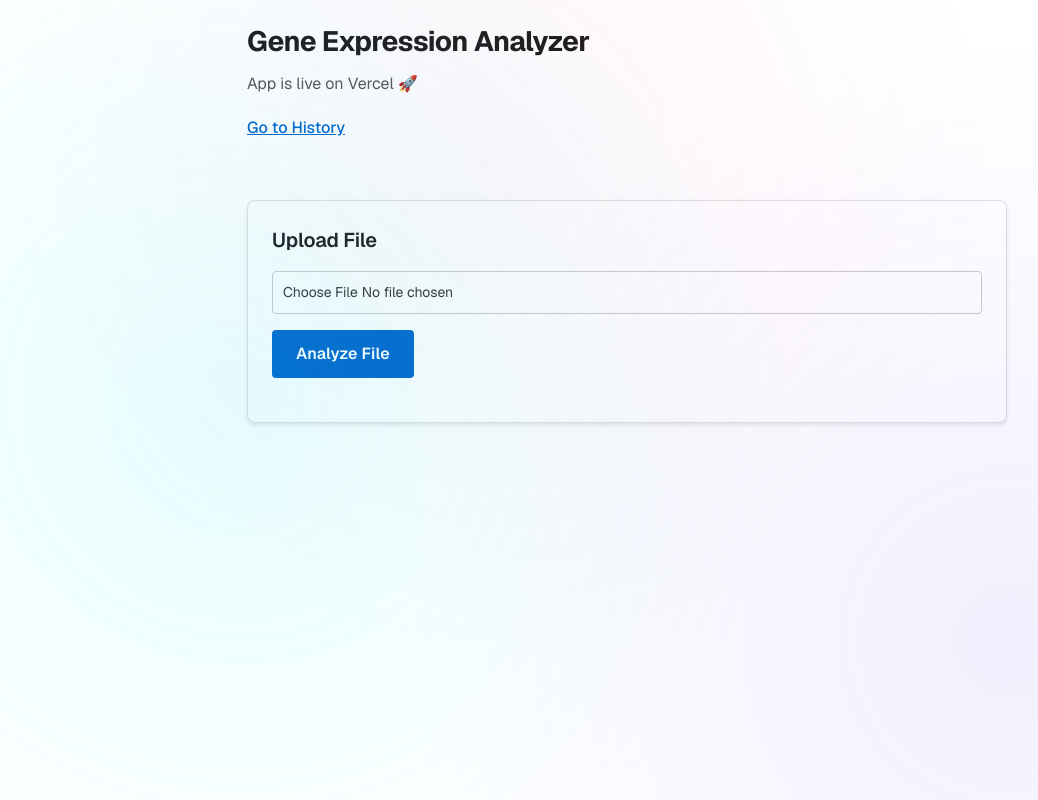
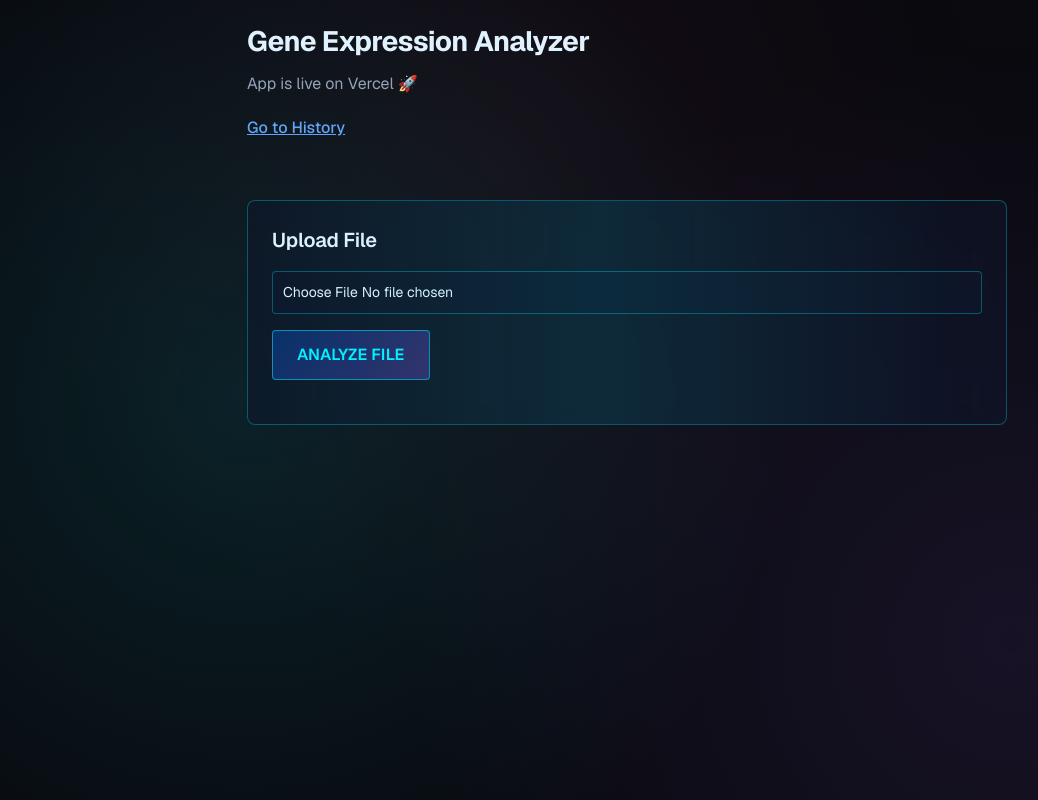
Before and after one commit to biodev-anjali/gene-expression-data-analysis, a Next.js app in the folder gene-expression-app/: page / in a window 1280 px wide. Shown: the whole page, without its empty margins (13-1051 px from the left). Built offline with nearby package versions, Linux system fonts and the light colour scheme.

Commit message:
Restore sci-fi background with dynamic effects, remove text glow effects for better readability

```diff
--- a/gene-expression-app/src/app/globals.css
+++ b/gene-expression-app/src/app/globals.css
@@ -84,12 +84,6 @@ body::before {
   }
 }
 
-.glow-text {
-  text-shadow:
-    0 0 10px rgba(0, 240, 255, 0.8),
-    0 0 20px rgba(0, 240, 255, 0.6),
-    0 0 30px rgba(0, 240, 255, 0.4);
-}
 
 .scifi-card {
   background: rgba(15, 23, 42, 0.6);
--- a/gene-expression-app/src/app/history/page.tsx
+++ b/gene-expression-app/src/app/history/page.tsx
@@ -32,7 +32,7 @@ export default function History() {
         <div className="max-w-7xl mx-auto px-6 py-4 flex justify-between items-center">
           <Link
             href="/"
-            className="text-2xl font-bold glow-text hover:text-cyan-400 transition-colors"
+            className="text-2xl font-bold text-cyan-400 hover:text-cyan-300 transition-colors"
           >
             GENEX
           </Link>
@@ -48,7 +48,7 @@ export default function History() {
       <main className="max-w-7xl mx-auto px-6 py-12 space-y-8">
         {/* Header */}
         <div className="text-center space-y-4">
-          <h1 className="text-5xl font-bold glow-text">
+          <h1 className="text-5xl font-bold text-cyan-400">
             ANALYSIS HISTORY
           </h1>
           <p className="text-cyan-300/80 font-mono text-lg">
--- a/gene-expression-app/src/app/layout.tsx
+++ b/gene-expression-app/src/app/layout.tsx
@@ -23,15 +23,9 @@ export default function RootLayout({
   children: React.ReactNode;
 }>) {
   return (
-    <html lang="en">
+    <html lang="en" className="dark">
       <body
         className={`${geistSans.variable} ${geistMono.variable} antialiased`}
-        style={{
-          backgroundColor: "#ffffff",
-          color: "#333333",
-          WebkitFontSmoothing: "antialiased",
-          MozOsxFontSmoothing: "grayscale"
-        }}
       >
         {children}
       </body>
--- a/gene-expression-app/src/app/page.tsx
+++ b/gene-expression-app/src/app/page.tsx
@@ -38,9 +38,9 @@ export default function Home() {
       padding: 20,
       maxWidth: 800,
       margin: "0 auto",
-      backgroundColor: "#ffffff",
       minHeight: "100vh",
-      color: "#333333",
+      position: "relative",
+      zIndex: 10,
       WebkitFontSmoothing: "antialiased",
       MozOsxFontSmoothing: "grayscale",
       textRendering: "optimizeLegibility"
@@ -50,13 +50,13 @@ export default function Home() {
           fontSize: 28,
           marginBottom: 10,
           fontWeight: 700,
-          color: "#1a1a1a",
+          color: "#e0f2fe",
           letterSpacing: "-0.02em"
         }}>
           Gene Expression Analyzer
         </h1>
         <p style={{
-          color: "#555555",
+          color: "#94a3b8",
           marginBottom: 20,
           fontSize: 16,
           lineHeight: 1.5
@@ -66,7 +66,7 @@ export default function Home() {
         <Link
           href="/history"
           style={{
-            color: "#0066cc",
+            color: "#60a5fa",
             textDecoration: "underline",
             marginBottom: 30,
             display: "inline-block",
@@ -78,18 +78,16 @@ export default function Home() {
         </Link>
       </div>
 
-      <div style={{
-        border: "1px solid #e0e0e0",
+      <div className="scifi-card" style={{
         borderRadius: 8,
         padding: 24,
-        backgroundColor: "#ffffff",
-        boxShadow: "0 2px 4px rgba(0,0,0,0.1)"
+        marginBottom: 20
       }}>
         <h2 style={{
           fontSize: 20,
           marginBottom: 16,
           fontWeight: 600,
-          color: "#1a1a1a",
+          color: "#e0f2fe",
           letterSpacing: "-0.01em"
         }}>
           Upload File
@@ -101,14 +99,13 @@ export default function Home() {
               type="file"
               name="file"
               required
+              className="scifi-input"
               style={{
                 padding: 10,
                 width: "100%",
-                border: "1px solid #cccccc",
                 borderRadius: 4,
                 fontSize: 14,
-                color: "#333333",
-                backgroundColor: "#ffffff"
+                color: "#e0f2fe"
               }}
             />
           </div>
@@ -116,16 +113,15 @@ export default function Home() {
           <button
             type="submit"
             disabled={loading}
+            className="scifi-button"
             style={{
               padding: "12px 24px",
-              backgroundColor: loading ? "#cccccc" : "#0066cc",
-              color: "#ffffff",
-              border: "none",
               borderRadius: 4,
               cursor: loading ? "not-allowed" : "pointer",
               fontSize: 16,
               fontWeight: 600,
-              letterSpacing: "0.01em"
+              letterSpacing: "0.01em",
+              opacity: loading ? 0.6 : 1
             }}
           >
             {loading ? "Processing..." : "Analyze File"}
@@ -137,12 +133,12 @@ export default function Home() {
             padding: 14,
             marginBottom: 16,
             borderRadius: 4,
-            backgroundColor: msg.includes("✅") ? "#d4edda" :
-                           msg.includes("⚠️") ? "#fff3cd" : "#f8d7da",
-            color: msg.includes("✅") ? "#155724" :
-                   msg.includes("⚠️") ? "#856404" : "#721c24",
-            border: `1px solid ${msg.includes("✅") ? "#c3e6cb" :
-                              msg.includes("⚠️") ? "#ffeaa7" : "#f5c6cb"}`,
+            backgroundColor: msg.includes("✅") ? "rgba(34, 197, 94, 0.2)" :
+                           msg.includes("⚠️") ? "rgba(234, 179, 8, 0.2)" : "rgba(239, 68, 68, 0.2)",
+            color: msg.includes("✅") ? "#86efac" :
+                   msg.includes("⚠️") ? "#fde047" : "#fca5a5",
+            border: `1px solid ${msg.includes("✅") ? "rgba(34, 197, 94, 0.5)" :
+                              msg.includes("⚠️") ? "rgba(234, 179, 8, 0.5)" : "rgba(239, 68, 68, 0.5)"}`,
             fontSize: 14,
             lineHeight: 1.5,
             fontWeight: 500
@@ -152,41 +148,39 @@ export default function Home() {
         )}
 
         {res && (
-          <div style={{
+          <div className="scifi-card" style={{
             marginTop: 20,
             padding: 20,
-            backgroundColor: "#f8f9fa",
-            border: "1px solid #e0e0e0",
             borderRadius: 4
           }}>
             <h3 style={{
               fontSize: 18,
               marginBottom: 16,
               fontWeight: 600,
-              color: "#1a1a1a",
+              color: "#e0f2fe",
               letterSpacing: "-0.01em"
             }}>
               Analysis Results
             </h3>
             <div style={{ display: "grid", gap: 14 }}>
-              <div style={{ fontSize: 15, color: "#333333", lineHeight: 1.6 }}>
-                <strong style={{ fontWeight: 600, color: "#1a1a1a" }}>File:</strong> {res.fileName || "Unknown"}
+              <div style={{ fontSize: 15, color: "#cbd5e1", lineHeight: 1.6 }}>
+                <strong style={{ fontWeight: 600, color: "#e0f2fe" }}>File:</strong> {res.fileName || "Unknown"}
               </div>
-              <div style={{ fontSize: 15, color: "#333333", lineHeight: 1.6 }}>
-                <strong style={{ fontWeight: 600, color: "#1a1a1a" }}>Genes:</strong> {res.genes.toLocaleString()}
+              <div style={{ fontSize: 15, color: "#cbd5e1", lineHeight: 1.6 }}>
+                <strong style={{ fontWeight: 600, color: "#e0f2fe" }}>Genes:</strong> {res.genes.toLocaleString()}
               </div>
-              <div style={{ fontSize: 15, color: "#333333", lineHeight: 1.6 }}>
-                <strong style={{ fontWeight: 600, color: "#1a1a1a" }}>Samples:</strong> {res.samples.toLocaleString()}
+              <div style={{ fontSize: 15, color: "#cbd5e1", lineHeight: 1.6 }}>
+                <strong style={{ fontWeight: 600, color: "#e0f2fe" }}>Samples:</strong> {res.samples.toLocaleString()}
               </div>
-              <div style={{ fontSize: 15, color: "#333333", lineHeight: 1.6 }}>
-                <strong style={{ fontWeight: 600, color: "#1a1a1a" }}>Mean Expression:</strong> {res.meanExpr?.toFixed(2) || "N/A"}
+              <div style={{ fontSize: 15, color: "#cbd5e1", lineHeight: 1.6 }}>
+                <strong style={{ fontWeight: 600, color: "#e0f2fe" }}>Mean Expression:</strong> {res.meanExpr?.toFixed(2) || "N/A"}
               </div>
               <div style={{
                 fontSize: 13,
-                color: "#666666",
+                color: "#94a3b8",
                 marginTop: 12,
                 paddingTop: 12,
-                borderTop: "1px solid #e0e0e0",
+                borderTop: "1px solid rgba(0, 240, 255, 0.2)",
                 lineHeight: 1.5
               }}>
                 <strong style={{ fontWeight: 600 }}>Date:</strong> {new Date(res.createdAt).toLocaleString()}
```
